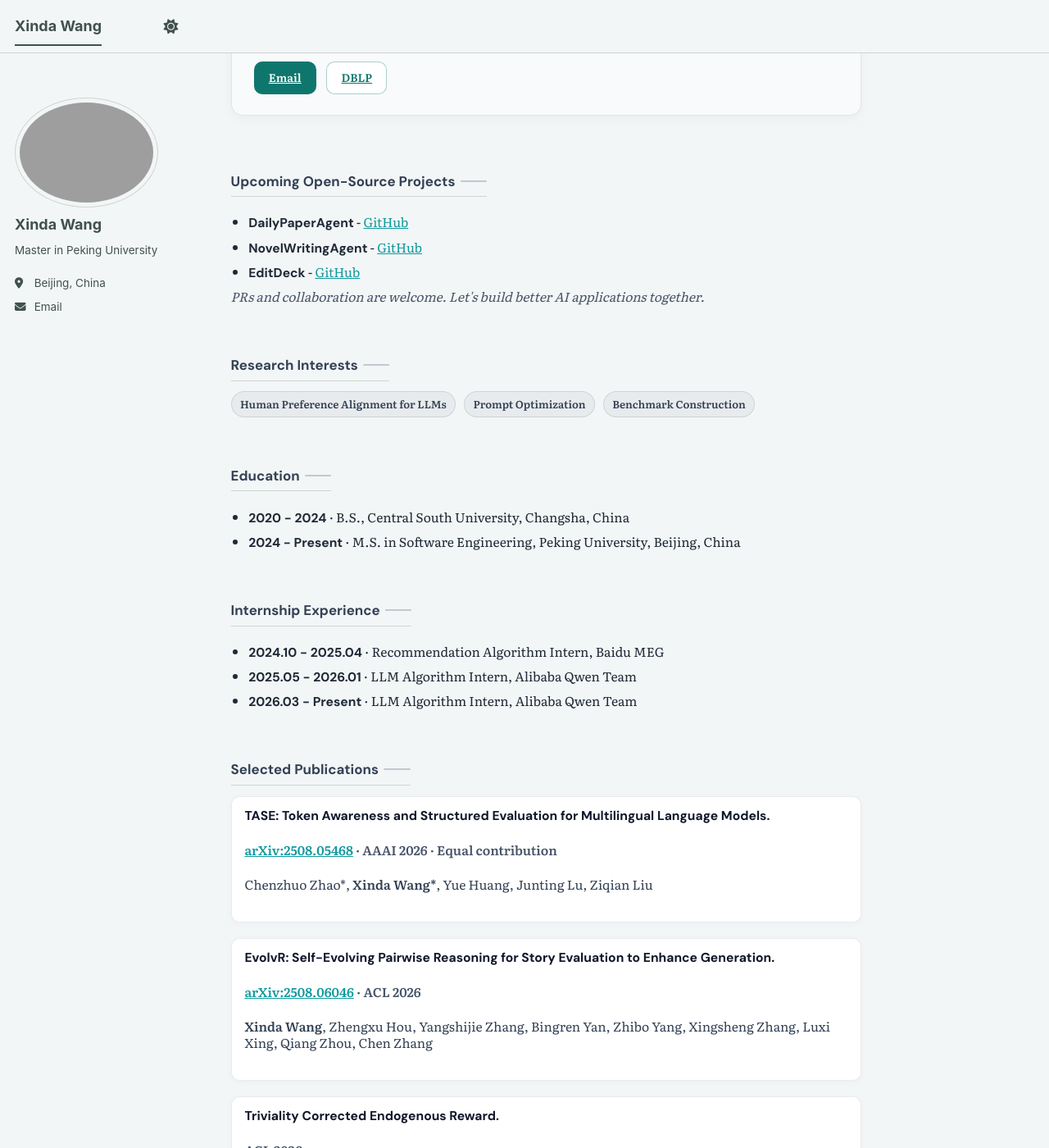
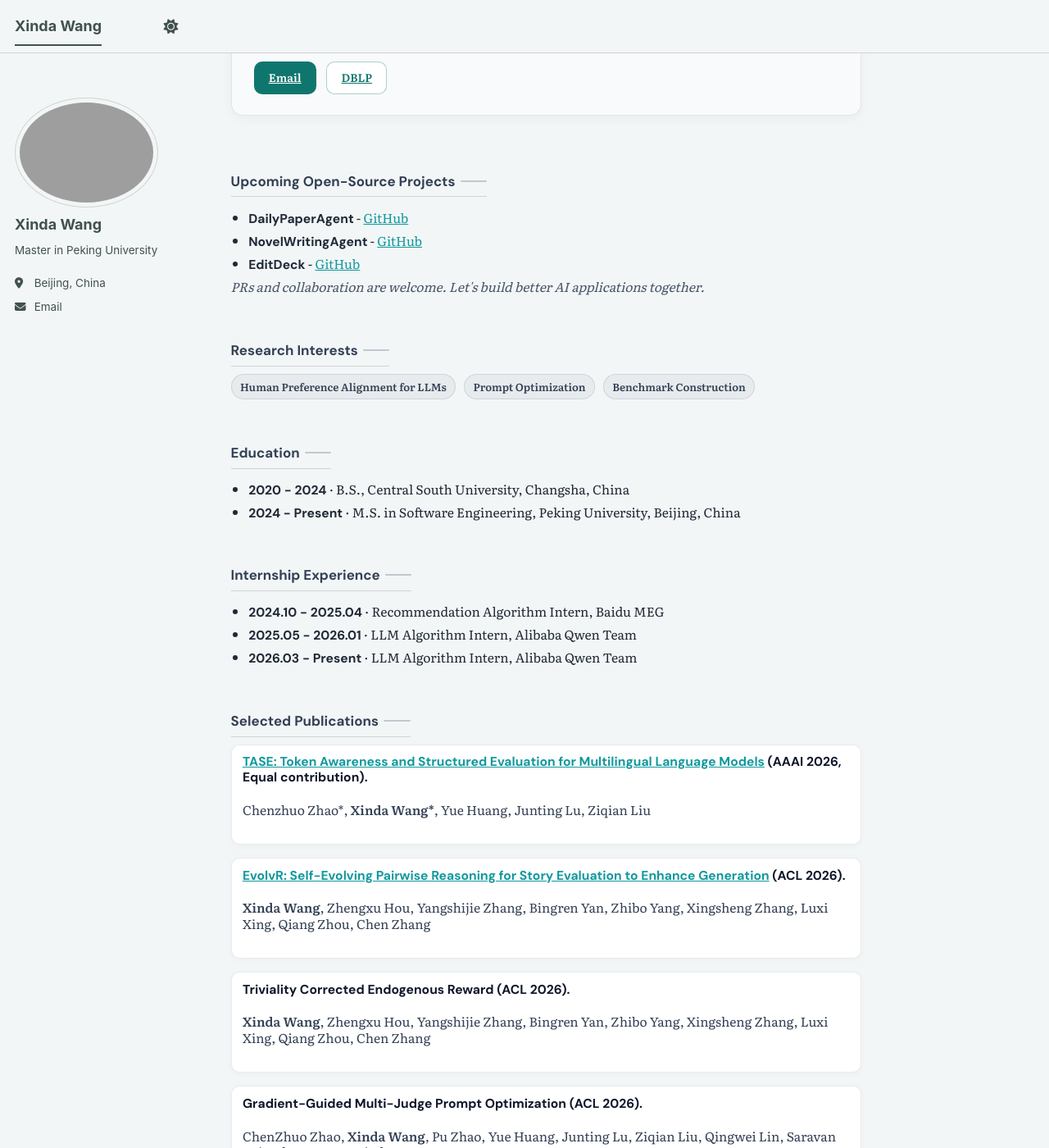
Before and after one commit to xindaaW/xindaaW.github.io, a Jekyll site: the page built from _pages/about.md, in a window 1280 px wide and 1400 px high, scrolled down 310 px. Shown: the whole window at 82% size. Built offline with Jekyll 4.4.1, drawn with Linux system fonts in a browser that asks for light colours; a script bundle is joined from its source files by our own code; library files that are not in the unit come from our copies; some of the changed text lies outside the part shown.

Commit message:
compress section spacing and inline publication venue tags

```diff
--- a/_pages/about.md
+++ b/_pages/about.md
@@ -63,38 +63,31 @@ redirect_from:
   <h2>Selected Publications</h2>
   <ul class="pub-cards">
     <li class="pub-card">
-      <p class="pub-card__title">TASE: Token Awareness and Structured Evaluation for Multilingual Language Models.</p>
-      <p class="pub-card__meta"><a href="https://arxiv.org/abs/2508.05468" target="_blank" rel="noopener">arXiv:2508.05468</a> · AAAI 2026 · Equal contribution</p>
+      <p class="pub-card__title"><a href="https://arxiv.org/abs/2508.05468" target="_blank" rel="noopener">TASE: Token Awareness and Structured Evaluation for Multilingual Language Models</a> (AAAI 2026, Equal contribution).</p>
       <p class="pub-card__authors">Chenzhuo Zhao*, <strong>Xinda Wang*</strong>, Yue Huang, Junting Lu, Ziqian Liu</p>
     </li>
     <li class="pub-card">
-      <p class="pub-card__title">EvolvR: Self-Evolving Pairwise Reasoning for Story Evaluation to Enhance Generation.</p>
-      <p class="pub-card__meta"><a href="https://arxiv.org/abs/2508.06046" target="_blank" rel="noopener">arXiv:2508.06046</a> · ACL 2026</p>
+      <p class="pub-card__title"><a href="https://arxiv.org/abs/2508.06046" target="_blank" rel="noopener">EvolvR: Self-Evolving Pairwise Reasoning for Story Evaluation to Enhance Generation</a> (ACL 2026).</p>
       <p class="pub-card__authors"><strong>Xinda Wang</strong>, Zhengxu Hou, Yangshijie Zhang, Bingren Yan, Zhibo Yang, Xingsheng Zhang, Luxi Xing, Qiang Zhou, Chen Zhang</p>
     </li>
     <li class="pub-card">
-      <p class="pub-card__title">Triviality Corrected Endogenous Reward.</p>
-      <p class="pub-card__meta">ACL 2026</p>
+      <p class="pub-card__title">Triviality Corrected Endogenous Reward (ACL 2026).</p>
       <p class="pub-card__authors"><strong>Xinda Wang</strong>, Zhengxu Hou, Yangshijie Zhang, Bingren Yan, Zhibo Yang, Xingsheng Zhang, Luxi Xing, Qiang Zhou, Chen Zhang</p>
     </li>
     <li class="pub-card">
-      <p class="pub-card__title">Gradient-Guided Multi-Judge Prompt Optimization.</p>
-      <p class="pub-card__meta">ACL 2026</p>
+      <p class="pub-card__title">Gradient-Guided Multi-Judge Prompt Optimization (ACL 2026).</p>
       <p class="pub-card__authors">ChenZhuo Zhao, <strong>Xinda Wang</strong>, Pu Zhao, Yue Huang, Junting Lu, Ziqian Liu, Qingwei Lin, Saravan Rajmohan, Dongmei Zhang</p>
     </li>
     <li class="pub-card">
-      <p class="pub-card__title">Style Attack Disguise: When Fonts Become a Camouflage for Adversarial Intent.</p>
-      <p class="pub-card__meta"><a href="https://arxiv.org/abs/2510.19641" target="_blank" rel="noopener">arXiv:2510.19641</a> · ICASSP 2026 · Equal contribution</p>
+      <p class="pub-card__title"><a href="https://arxiv.org/abs/2510.19641" target="_blank" rel="noopener">Style Attack Disguise: When Fonts Become a Camouflage for Adversarial Intent</a> (ICASSP 2026, Equal contribution).</p>
       <p class="pub-card__authors">Yangshijie Zhang*, <strong>Xinda Wang*</strong>, Jialin Liu, Wenqiang Wang, Zhicong Ma, Xingxing Jia</p>
     </li>
     <li class="pub-card">
-      <p class="pub-card__title">PMPO: Probabilistic Metric Prompt Optimization for Small and Large Language Models.</p>
-      <p class="pub-card__meta"><a href="https://arxiv.org/abs/2505.16307" target="_blank" rel="noopener">arXiv:2505.16307</a> · EMNLP 2025</p>
+      <p class="pub-card__title"><a href="https://arxiv.org/abs/2505.16307" target="_blank" rel="noopener">PMPO: Probabilistic Metric Prompt Optimization for Small and Large Language Models</a> (EMNLP 2025).</p>
       <p class="pub-card__authors">Chenzhuo Zhao, Ziqian Liu, <strong>Xinda Wang</strong>, Junting Lu, Chaoyi Ruan</p>
     </li>
     <li class="pub-card">
-      <p class="pub-card__title">Recoverable Facial Identity Protection via Adaptive Makeup Transfer Adversarial Attacks.</p>
-      <p class="pub-card__meta"><a href="https://doi.org/10.1609/aaai.v39i1.32031" target="_blank" rel="noopener">AAAI 2025 (Oral)</a></p>
+      <p class="pub-card__title"><a href="https://doi.org/10.1609/aaai.v39i1.32031" target="_blank" rel="noopener">Recoverable Facial Identity Protection via Adaptive Makeup Transfer Adversarial Attacks</a> (AAAI 2025, Oral).</p>
       <p class="pub-card__authors">Xiyao Liu, Junxing Ma, <strong>Xinda Wang</strong>, Qianyu Lin, Jian Zhang, Gerald Schaefer, Cagatay Turkay, Hui Fang</p>
     </li>
   </ul>
--- a/assets/css/main.scss
+++ b/assets/css/main.scss
@@ -139,14 +139,14 @@
 }
 
 .home-section {
-  margin: 1.5rem 0;
+  margin: 1.15rem 0;
 }
 
 .home-section h2 {
   display: inline-flex;
   align-items: center;
   gap: 0.35rem;
-  margin-bottom: 0.72rem;
+  margin-bottom: 0.52rem;
   font-family: "DM Sans", "Segoe UI", Arial, sans-serif;
   font-size: 0.94rem;
   font-weight: 700;
@@ -188,8 +188,8 @@
 
 .home-timeline li,
 .home-list li {
-  margin: 0.34rem 0;
-  line-height: 1.48;
+  margin: 0.28rem 0;
+  line-height: 1.4;
 }
 
 .home-timeline strong,
@@ -204,11 +204,11 @@
   list-style: none;
   display: grid;
   grid-template-columns: 1fr;
-  gap: 0.62rem;
+  gap: 0.46rem;
 }
 
 .pub-card {
-  padding: 0.78rem 0.88rem;
+  padding: 0.64rem 0.74rem;
   border: 1px solid rgba(100, 116, 139, 0.14);
   border-radius: 10px;
   background: #fff;
@@ -219,8 +219,8 @@
   margin: 0;
   font-weight: 700;
   color: #0f172a;
-  font-size: 0.8rem;
-  line-height: 1.2;
+  font-size: 0.78rem;
+  line-height: 1.18;
 }
 
 .pub-card__meta {
@@ -231,14 +231,14 @@
 }
 
 .pub-card__authors {
-  margin: 0.38rem 0 0;
+  margin: 0.26rem 0 0;
   color: #334155;
-  font-size: 0.71rem;
-  line-height: 1.3;
+  font-size: 0.66rem;
+  line-height: 1.24;
 }
 
 .home-note {
-  margin-top: 0.58rem;
+  margin-top: 0.42rem;
   color: #475569;
   font-style: italic;
 }
@@ -266,6 +266,6 @@
   }
 
   .home-section {
-    margin: 1.25rem 0;
+    margin: 1rem 0;
   }
 }
```
